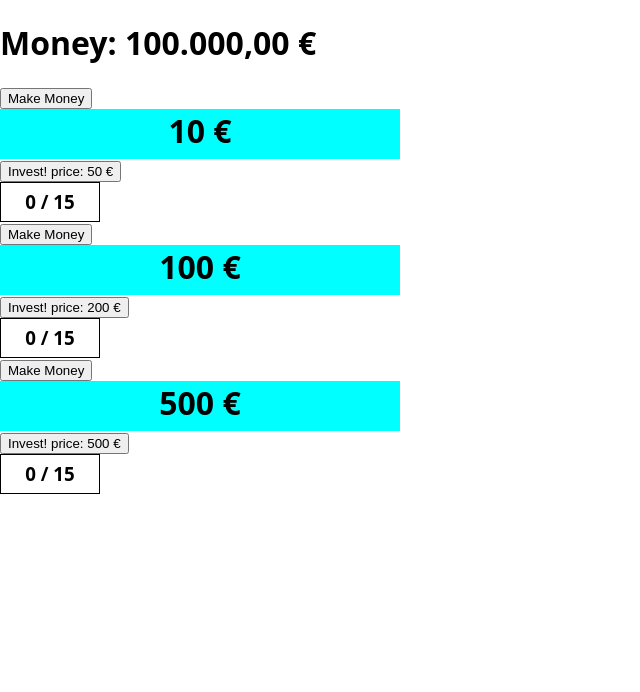
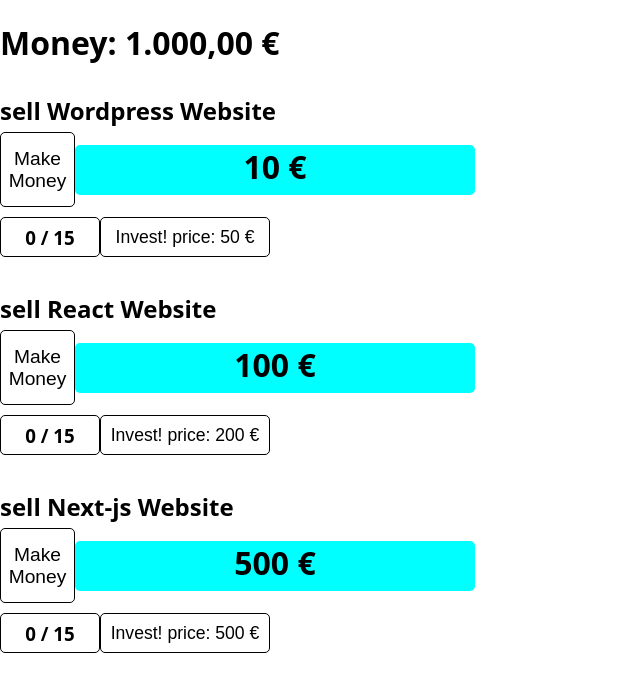
Before and after one commit to Satttoshi/idle-boss, a Next.js app: page / in a window 1280 px wide. Shown: the top 692 px of the page, without its empty margins (0-640 px from the left). Built offline with nearby package versions, Linux system fonts and the light colour scheme.

Commit message:
do some styling lol

```diff
--- a/src/components/InvestButton.js
+++ b/src/components/InvestButton.js
@@ -1,6 +1,8 @@
+import styled from "styled-components";
+
 export default function InvestButton({ onInvest, money, investPrice }) {
   return (
-    <button
+    <StyledButton
       type="button"
       disabled={money < investPrice}
       onClick={() => {
@@ -8,6 +10,21 @@ export default function InvestButton({ onInvest, money, investPrice }) {
       }}
     >
       {"Invest! price: " + investPrice + " €"}
-    </button>
+    </StyledButton>
   );
 }
+
+const StyledButton = styled.button`
+  height: 40px;
+  width: 170px;
+  background-color: #fff;
+  border: 1px solid #000;
+  border-radius: 5px;
+  color: #000;
+  cursor: pointer;
+  font-size: 1.1rem;
+
+  &:hover {
+    background-color: hotpink;
+  }
+`;
--- a/src/components/Milestones.js
+++ b/src/components/Milestones.js
@@ -14,6 +14,7 @@ const StyledBox = styled.div`
   height: 40px;
   display: grid;
   place-items: center;
+  border-radius: 5px;
 
   h3 {
     margin: 0;
--- a/src/components/MoneyButton.js
+++ b/src/components/MoneyButton.js
@@ -1,3 +1,5 @@
+import styled from "styled-components";
+
 export default function MoneyButton({
   tier,
   isFilling,
@@ -7,7 +9,7 @@ export default function MoneyButton({
   const { delay } = tier;
 
   return (
-    <button
+    <StyledButton
       type="button"
       disabled={isFilling}
       onClick={() => {
@@ -18,6 +20,21 @@ export default function MoneyButton({
       }}
     >
       Make Money
-    </button>
+    </StyledButton>
   );
 }
+
+const StyledButton = styled.button`
+  height: 75px;
+  width: 75px;
+  background-color: #fff;
+  border: 1px solid #000;
+  border-radius: 5px;
+  color: #000;
+  cursor: pointer;
+  font-size: 1.2rem;
+
+  &:hover {
+    background-color: hotpink;
+  }
+`;
--- a/src/components/Product.js
+++ b/src/components/Product.js
@@ -4,6 +4,7 @@ import useStore, { milestones } from "~/src/zustand/store";
 import { useState } from "react";
 import InvestButton from "./InvestButton";
 import Milestones from "./Milestones";
+import styled from "styled-components";
 
 export default function Product({ tierId }) {
   const { setMoney, tiers, money, invest } = useStore();
@@ -35,6 +36,8 @@ export default function Product({ tierId }) {
 
   return (
     <>
+      <StyledHeader>{currentTier.name}</StyledHeader>
+      <StyledContainer>
         <MoneyButton
           tier={currentTier}
           isFilling={isFilling}
@@ -42,15 +45,28 @@ export default function Product({ tierId }) {
           onTimerEnd={handleTimerEnd}
         />
         <ProgressBar isFilling={isFilling} tier={currentTier} />
+      </StyledContainer>
+      <StyledContainer>
+        <Milestones
+          investCount={investCount}
+          currentMilestone={milestones[milestoneIndex]}
+        />
         <InvestButton
           onInvest={handleInvest}
           money={money}
           investPrice={investPrice}
         />
-      <Milestones
-        investCount={investCount}
-        currentMilestone={milestones[milestoneIndex]}
-      />
+      </StyledContainer>
     </>
   );
 }
+
+const StyledHeader = styled.h2`
+  margin: 30px 0 0 0;
+`;
+
+const StyledContainer = styled.div`
+  display: flex;
+  align-items: center;
+  padding: 5px 0;
+`;
--- a/src/components/ProgressBar.js
+++ b/src/components/ProgressBar.js
@@ -38,6 +38,7 @@ const StyledContainer = styled.div`
   position: relative;
   display: flex;
   align-items: center;
+  border-radius: 5px;
 `;
 
 const StyledBar = styled.div`
--- a/src/zustand/store.js
+++ b/src/zustand/store.js
@@ -3,7 +3,7 @@ import { create as createStore } from "zustand";
 export const milestones = [15, 30, 50, 75, 100, 200, "max"];
 
 const useStore = createStore((set, get) => ({
-  money: 100000,
+  money: 1000,
   tiers: [
     {
       id: "tier1",
```
Lines whose indentation alone changed are shown as unchanged.
